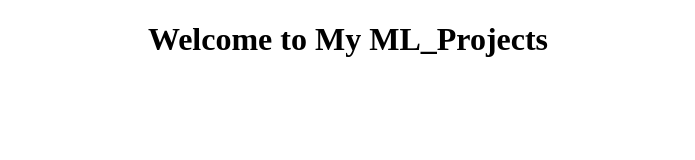
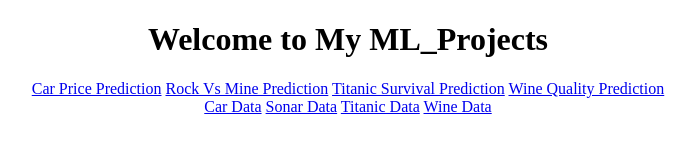
Before and after one commit to kibali-cell/ML-Projects, a plain HTML site: page index.html in a window 1280 px wide. Shown: the whole page, without its empty margins (292-987 px from the left). Drawn offline with Linux system fonts and the light colour scheme.

Commit message:
Worked on HTML

```diff
--- a/index.html
+++ b/index.html
@@ -7,5 +7,21 @@
 </head>
 <body>
     <h1 style="text-align: center;">Welcome to My ML_Projects</h1>
+
+
+
+    <div style="text-align: center;">
+        <a href="carPricePrediction.ipynb">Car Price Prediction</a>
+        <a href="Rock_Vs_Mine_Prediction.ipynb">Rock Vs Mine Prediction</a>
+        <a href="Titanic_Survival_Prediction.ipynb">Titanic Survival Prediction</a>
+        <a href="WineQualityPrediction.ipynb">Wine Quality Prediction</a>
+        </div>
+
+        <div style="text-align: center;">
+            <a href="car data.csv">Car Data</a>
+            <a href="sonar_data.csv">Sonar Data</a>
+            <a href="train.csv">Titanic Data</a>
+            <a href="winequality-red.csv">Wine Data</a>
+            </div>
 </body>
 </html>
```
